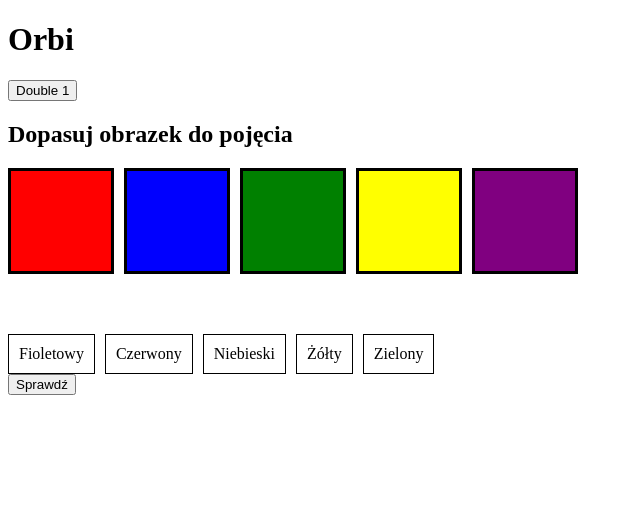
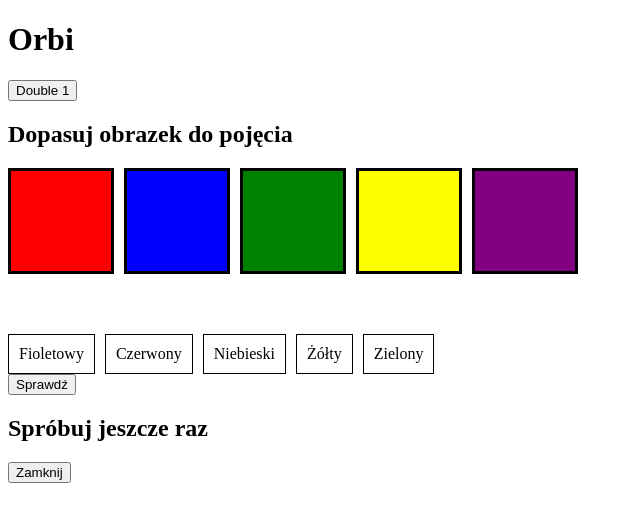
Before and after one commit to Projekt-zespolowy-PW-Orbi/Platforma-edukacyjna-Orbi, a React (Vite) app in the folder frontend/: page / in a window 1280 px wide. Both pictures are taken after a click on the button "Sprawdź". Shown: the top 522 px of the page, without its empty margins (0-640 px from the left). Built offline with nearby package versions, Linux system fonts and the light colour scheme.

Commit message:
SCRUM-6 feat: drag-and-droo checking answers

```diff
--- a/frontend/src/features/quiz/dragAndDrop/DragAndDropQuiz.tsx
+++ b/frontend/src/features/quiz/dragAndDrop/DragAndDropQuiz.tsx
@@ -3,6 +3,7 @@ import type { DragEndEvent } from "@dnd-kit/core";
 import { useState } from "react";
 import DraggableItem from "./DraggableItem";
 import DropZone from "./DropZone";
+import QuizResult from "./QuizResult";
 
 const colors = [
   { id: "red", label: "Czerwony", color: "red" },
@@ -20,6 +21,8 @@ const shuffled = shuffleArray(colors);
 
 const DragAndDropQuiz = () => {
   const [matches, setMatches] = useState<Record<string, string | null>>({});
+  const usedItems = Object.values(matches).filter(Boolean);
+  const [result, setResult] = useState<"correct" | "wrong" | null>(null);
 
   const handleDragEnd = (event: DragEndEvent) => {
     const { active, over } = event;
@@ -36,10 +39,17 @@ const DragAndDropQuiz = () => {
     const allCorrect = colors.every((item) => matches[item.id] === item.id);
 
     if (allCorrect) {
-      alert("Wszystkie odpowiedzi poprawne! 🎉");
+      setResult("correct");
     } else {
-      alert("Spróbuj jeszcze raz 🙂");
+      setResult("wrong");
     }
+  };
+
+  const removeMatch = (dropId: string) => {
+    setMatches((prev) => ({
+      ...prev,
+      [dropId]: null,
+    }));
   };
 
   return (
@@ -59,19 +69,27 @@ const DragAndDropQuiz = () => {
                   backgroundColor: item.color,
                 }}
               />
-              <DropZone key={item.id} id={item.id} match={matches[item.id]} />
+              <DropZone
+                key={item.id}
+                id={item.id}
+                match={matches[item.id]}
+                onRemove={removeMatch}
+              />
             </div>
           ))}
         </div>
 
         {/* DOLNY RZĄD */}
         <div style={{ display: "flex", gap: "10px", marginTop: "20px" }}>
-          {shuffled.map((item) => (
-            <DraggableItem key={item.id} id={item.id} label={item.label} />
-          ))}
+          {shuffled
+            .filter((item) => !usedItems.includes(item.id))
+            .map((item) => (
+              <DraggableItem key={item.id} id={item.id} label={item.label} />
+            ))}
         </div>
       </div>
       <button onClick={checkAnswers}>Sprawdź</button>
+      {result && <QuizResult result={result} onClose={() => setResult(null)} />}
     </DndContext>
   );
 };
--- a/frontend/src/features/quiz/dragAndDrop/DropZone.tsx
+++ b/frontend/src/features/quiz/dragAndDrop/DropZone.tsx
@@ -1,12 +1,21 @@
 import { useDroppable } from "@dnd-kit/core";
 
-const DropZone = ({ id, match }: { id: string; match?: string | null }) => {
+const DropZone = ({
+  id,
+  match,
+  onRemove,
+}: {
+  id: string;
+  match?: string | null;
+  onRemove: (id: string) => void;
+}) => {
   const { setNodeRef, isOver } = useDroppable({
     id,
   });
 
   return (
     <div
+      onClick={() => match && onRemove(id)}
       ref={setNodeRef}
       style={{
         width: "100px",
--- /dev/null
+++ b/frontend/src/features/quiz/dragAndDrop/QuizResult.tsx
@@ -0,0 +1,22 @@
+type QuizResultProps = {
+  result: "correct" | "wrong";
+  onClose: () => void;
+};
+
+const QuizResult = ({ result, onClose }: QuizResultProps) => {
+  return (
+    <div className="quiz-result-overlay">
+      <div className="quiz-result-box">
+        {result === "correct" ? (
+          <h2> Dobrze!</h2>
+        ) : (
+          <h2> Spróbuj jeszcze raz</h2>
+        )}
+
+        <button onClick={onClose}>Zamknij</button>
+      </div>
+    </div>
+  );
+};
+
+export default QuizResult;
--- /dev/null
+++ b/frontend/src/features/quiz/dragAndDrop/dragAndDropQuiz.css
@@ -0,0 +1,19 @@
+.quiz-result-overlay {
+  position: fixed;
+  top: 0;
+  left: 0;
+  width: 100%;
+  height: 100%;
+  background: rgba(0,0,0,0.5);
+
+  display: flex;
+  justify-content: center;
+  align-items: center;
+}
+
+.quiz-result-box {
+  background: white;
+  padding: 30px;
+  border-radius: 10px;
+  text-align: center;
+}
```
